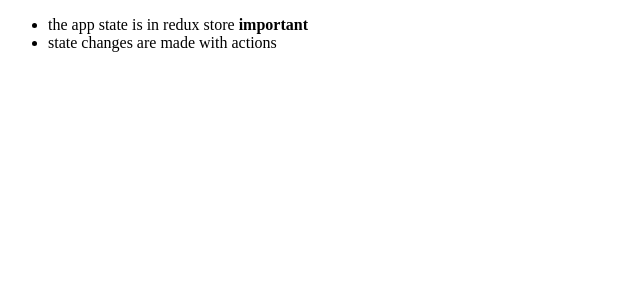
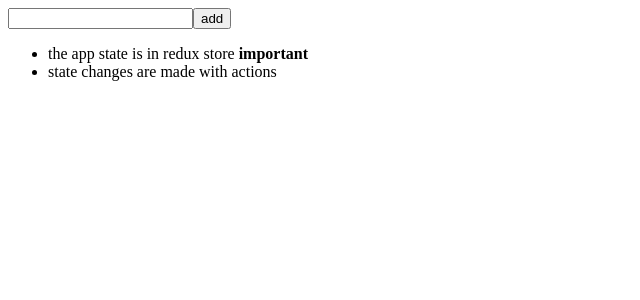
Before and after one commit to jabrij93/part6-redux-notes, a React (Vite) app: page / in a window 1280 px wide. Shown: the top 300 px of the page, without its empty margins (0-640 px from the left). Built offline with nearby package versions, Linux system fonts and the light colour scheme.

Commit message:
add notes working

```diff
--- a/src/main.jsx
+++ b/src/main.jsx
@@ -53,6 +53,10 @@ const App = () => {
   return (
     <div>
       <div>
+        <form onSubmit={addNote}>
+          <input name="note" />
+          <button type="submit">add</button>
+        </form>
         <ul>
           {store.getState().map(note=>
             <li key={note.id}>
```
